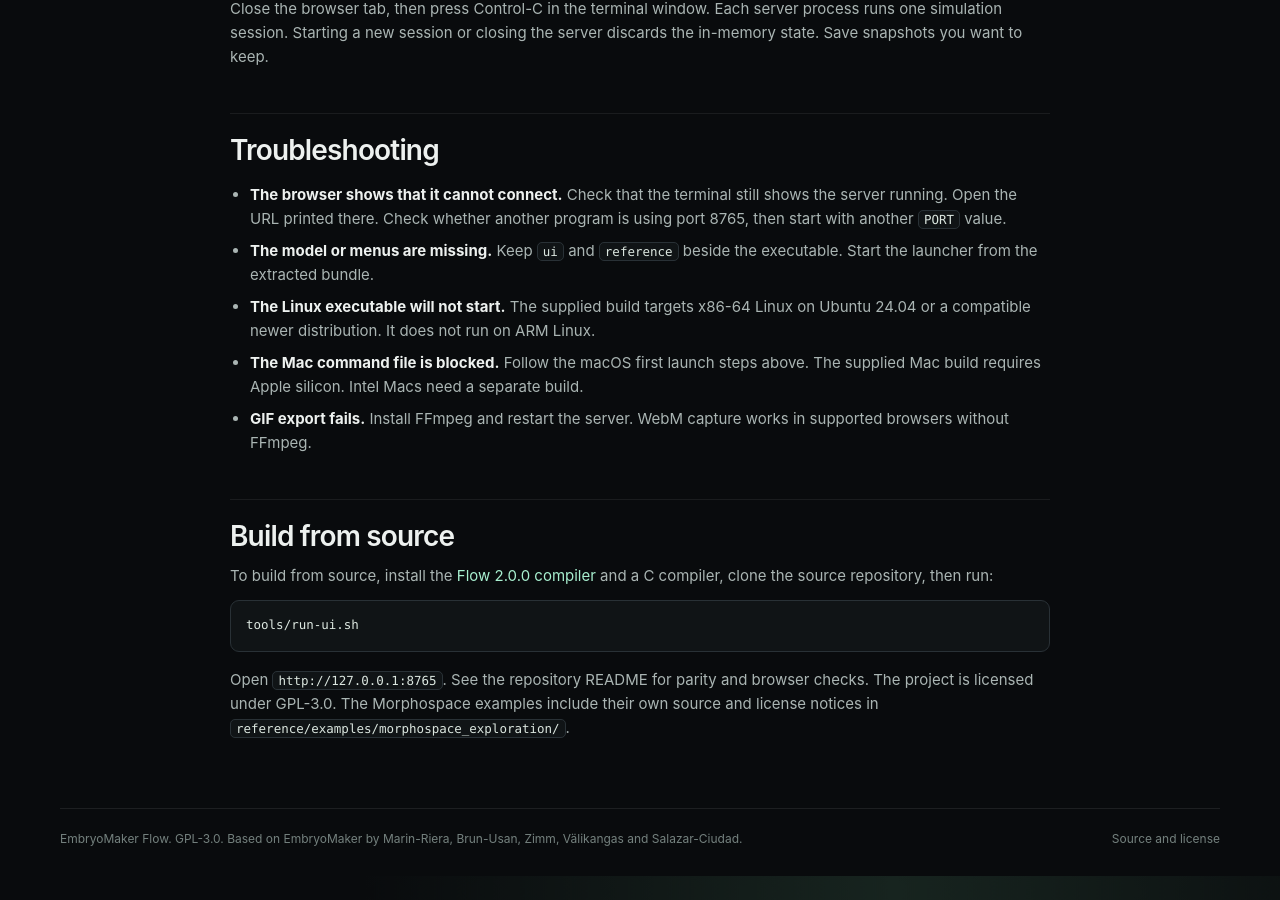
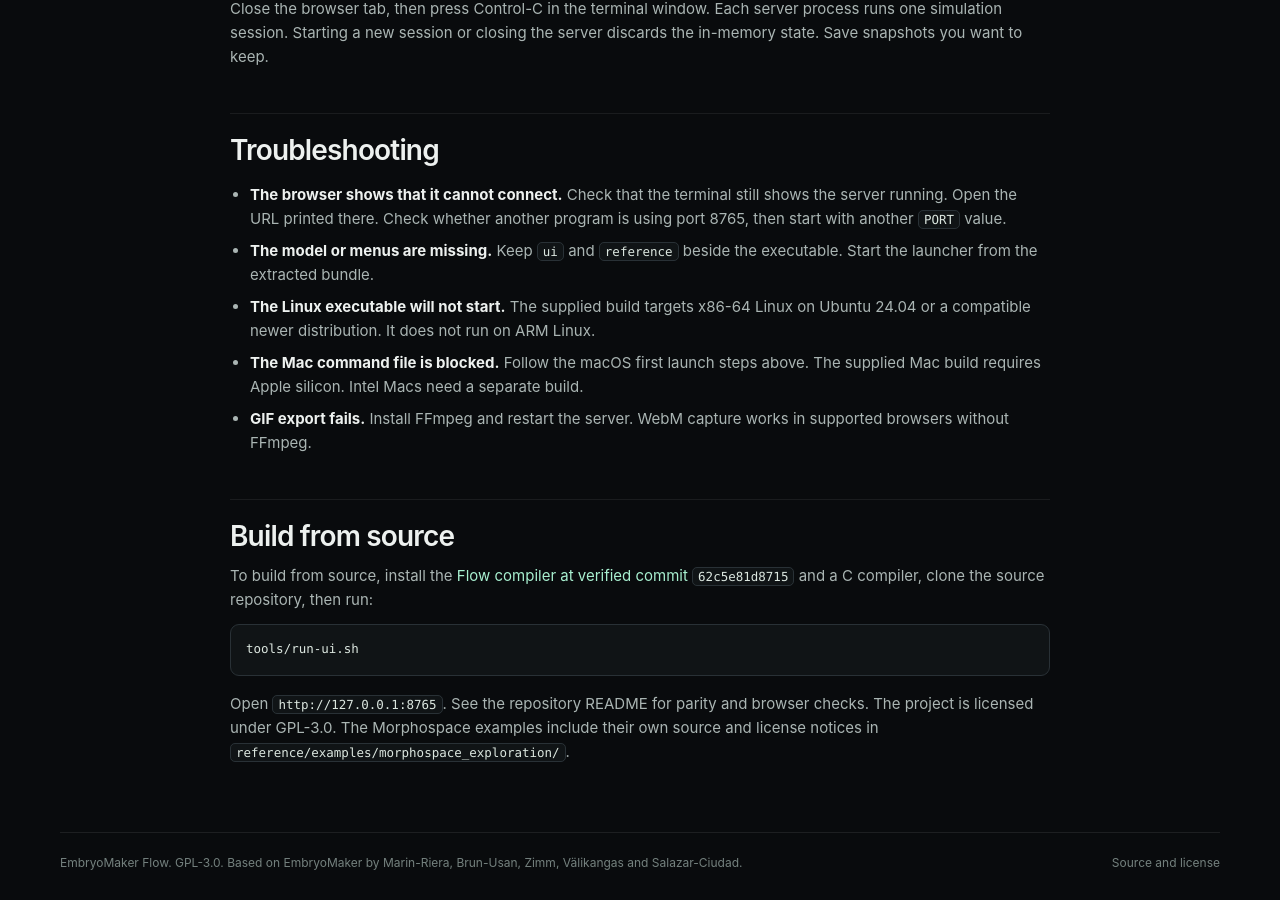
Before and after one commit to godofecht/embryo-maker-flow, a Jekyll site: the page built from docs/user-guide.md, in a window 1280 px wide and 900 px high, scrolled down 2609 px. Built offline with Jekyll 4.4.1, drawn with Linux system fonts in a browser that asks for light colours; our own code applies the rules of GitHub Pages for plain Markdown files.

Commit message:
docs: document required Flow toolchain revision

````diff
--- a/docs/user-guide.md
+++ b/docs/user-guide.md
@@ -88,7 +88,7 @@ Close the browser tab, then press Control-C in the terminal window. Each server
 
 ## Build from source
 
-To build from source, install the [Flow 2.0.0 compiler](https://github.com/flooooooooooow/flow/blob/v2.0.0/README.md#installation) and a C compiler, clone the source repository, then run:
+To build from source, install the [Flow compiler at verified commit `62c5e81d8715`](https://github.com/flooooooooooow/flow/tree/62c5e81d871524af7d1c0e4d1fb00e0a5cdbeede) and a C compiler, clone the source repository, then run:
 
 ```sh
 tools/run-ui.sh
````
